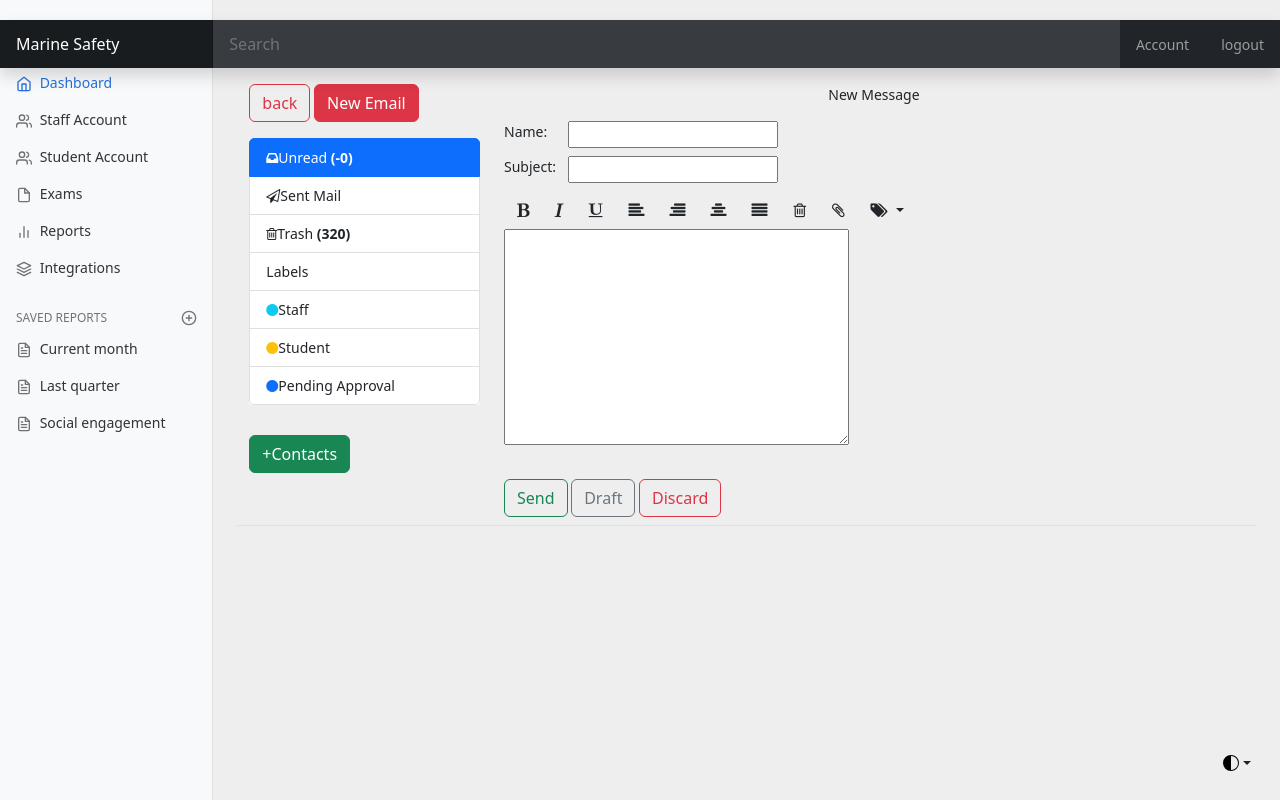
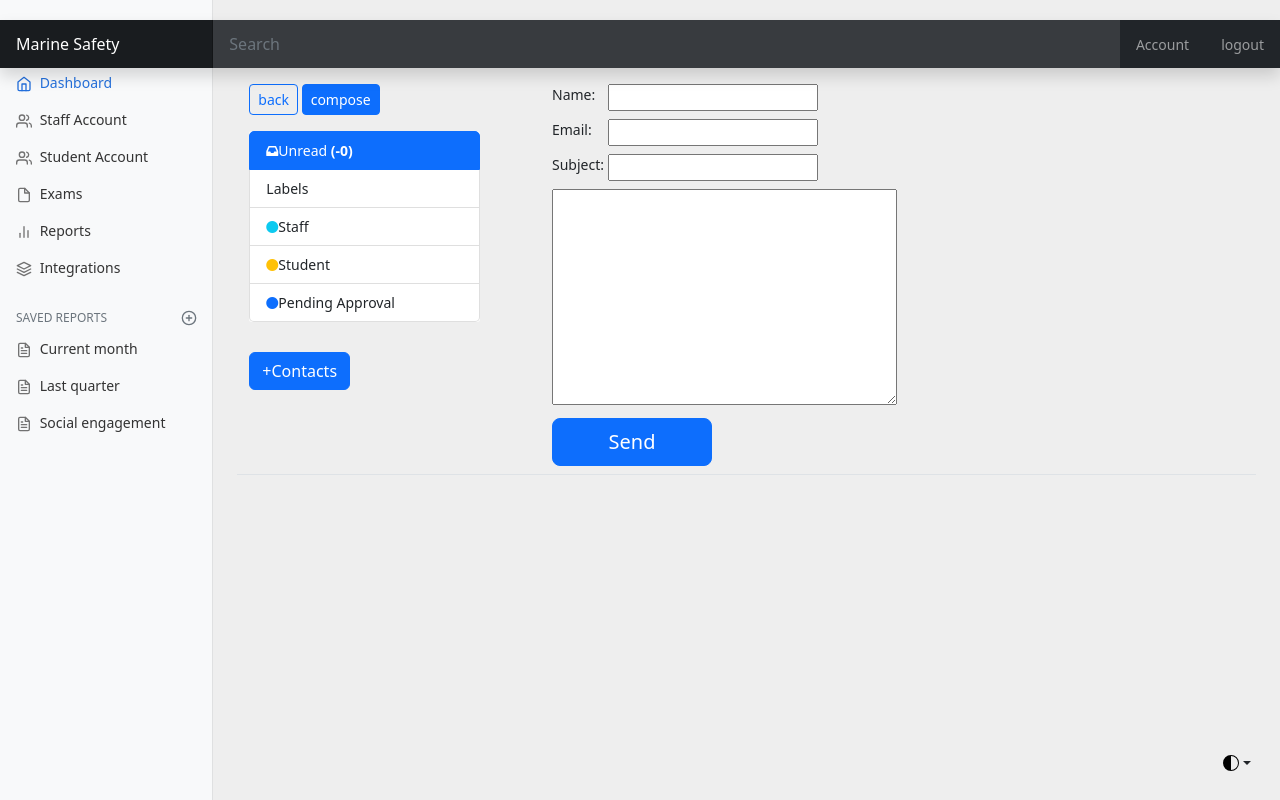
Before and after one commit to tafittech/Marine_Safety_Project, a Django app: page /compose-message/1 in a window 1280 px wide. Run offline with Django 4.2, Linux system fonts and the light colour scheme; a user stored in the database is signed in; data comes from the database, SQL or seed files in the repository; both versions use the stored data as it was after the commit; some libraries are stand-ins or nearby versions.

Commit message:
message-center commit

```diff
--- a/Admin/templates/compose-message.html
+++ b/Admin/templates/compose-message.html
@@ -1,28 +1,19 @@
 {% extends 'base.html' %}
 
- {% for form in form %}
-					<div class="form-group">
-				    	<label for="to" class="col-sm-1 control-label">{{form.label}}</label>
-				    	<div class="col-sm-11">
-						{{form}}
-				    	</div>
-				  	</div>
-					{% endfor %}
+
 
 
 {% block content%}
-<section class="container-fluid">
+<section class="container-md ">
     <div class="row inbox">
 	  <div class="col-md-3">
 		<div class="panel panel-default">
 			<div class="panel-body inbox-menu">
-                <a class="btn btn-outline-danger" href="{% url 'inbox' %}"> back</a>
-				<a href="{% url 'compose-message' user.id %}" class="btn btn-danger btn-block">New Email</a>
+                <a class="btn btn-sm btn-outline-primary" href="{% url 'inbox' %}"> back</a>
+				<a href="{% url 'compose-message' user.id %}" class="btn btn-sm btn-primary btn-block">compose</a>
                 <div class="card shadow-none mt-3">
               <div class="list-group shadow-none">
                 <a href="{% url 'inbox' %}" class="list-group-item active"><i class="fa fa-inbox mr-2"></i>Unread <b>(-{{unreadCount}})</b></a>
-                <a href="javascript:void();" class="list-group-item"><i class="fa fa-paper-plane-o mr-2"></i>Sent Mail</a>
-                <a href="javascript:void();" class="list-group-item"><i class="fa fa-trash-o mr-2"></i>Trash <b>(320)</b></a>
                 <a href="javascript:void();" class="list-group-item">Labels</a>
                 <a href="javascript:void();" class="list-group-item"><span class="fa fa-circle text-info float-right"></span>Staff</a>
                 <a href="javascript:void();" class="list-group-item"><span class="fa fa-circle text-warning float-right"></span>Student</a>
@@ -34,7 +25,7 @@
 		<!--start of contact panel-->
 		<div class="panel panel-default">
 			<div class="panel-body contacts">
-				<button class="btn btn-success" type="button" data-bs-toggle="collapse" data-bs-target="#contentId" aria-expanded="false" aria-controls="contentId">
+				<button class="btn btn-primary" type="button" data-bs-toggle="collapse" data-bs-target="#contentId" aria-expanded="false" aria-controls="contentId">
 					+Contacts
 				</button>
 				<ul>
@@ -74,12 +65,10 @@
       <!--/.col-->
 	  <div class="col-md-9">
 	    <!-----Start of message Area-->
-	    <div class="panel panel-default">
+	    <div class="panel panel-default mx-md-5 align-content-center">
 			<div class="panel-body message">
-				<p class="text-center">New Message</p>
 			  <form method="post" class="form-horizontal" role="form">
                     {% csrf_token %}
-					{% if request.user.is_authenticated == False%}
 				<div class="mb-2 row">
 				    <label for="to" class="col-sm-1 control-label">{{form.name.label}}:</label>
 				    <div class="col-sm-11">
@@ -98,65 +87,18 @@
                       {{form.subject}}
 				    </div>
 			    </div>
-
-					{% endif %}
-			<div class="mb-2 row">
-				    <label for="to" class="col-sm-1 control-label">{{form.name.label}}:</label>
-				    <div class="col-sm-11">
-                      {{form.name}}
-				    </div>
-			</div>
-
-			<div class="mb-2 row">
-				    <label for="to" class="col-sm-1 control-label">{{form.subject.label}}:</label>
-				    <div class="col-sm-11">
-                      {{form.subject}}
-				    </div>
-			</div>
-
 				<div class="col-sm-11 col-sm-offset-1">
-			<div class="btn-toolbar" role="toolbar">
-
-						<div class="btn-group">
-						  	<button class="btn btn-default"><span class="fa fa-bold"></span></button>
-						  	<button class="btn btn-default"><span class="fa fa-italic"></span></button>
-							<button class="btn btn-default"><span class="fa fa-underline"></span></button>
-						</div>
-
-						<div class="btn-group">
-						  	<button class="btn btn-default"><span class="fa fa-align-left"></span></button>
-						  	<button class="btn btn-default"><span class="fa fa-align-right"></span></button>
-						  	<button class="btn btn-default"><span class="fa fa-align-center"></span></button>
-							<button class="btn btn-default"><span class="fa fa-align-justify"></span></button>
-						</div>
-
-						<button class="btn btn-default"><span class="fa fa-trash-o"></span></button>
-						<button class="btn btn-default"><span class="fa fa-paperclip"></span></button>
-						<div class="btn-group">
-							<button class="btn btn-default dropdown-toggle" data-toggle="dropdown"><span class="fa fa-tags"></span> <span class="caret"></span></button>
-							<ul class="dropdown-menu">
-								<li><a href="#">add label <span class="label label-danger"> Home</span></a></li>
-								<li><a href="#">add label <span class="label label-info">Job</span></a></li>
-								<li><a href="#">add label <span class="label label-success">Clients</span></a></li>
-								<li><a href="#">add label <span class="label label-warning">News</span></a></li>
-							</ul>
-						</div>
-			</div>
 					<div class="mb-2 row">
 				    <div class="col-lg-12">
                       {{form.body}}
 				    </div>
 					</div>
-					<br>
 					<div class="form-group">
-						<button type="submit" class="btn btn-outline-success" data-bs-toggle="submit">Send</button>
-						<button type="submit" class="btn btn-outline-secondary">Draft</button>
-						<button type="submit" class="btn btn-outline-danger">Discard</button>
+						<button type="submit" class="btn btn-lg btn-primary" style="width: 10rem;" data-bs-toggle="submit">Send</button>
+
 					</div>
 				</div>
 			  </form>
-
-
 			</div>
 	    </div>
 		<!---end of message A-->
@@ -165,22 +107,3 @@
     </div>
 </section>
 {% endblock content%}
-
-
-
-
-
-
-
-
-
-
-						<div class="btn-group">
-						  	<button class="btn btn-default"><span class="fa fa-indent"></span></button>
-						  	<button class="btn btn-default"><span class="fa fa-outdent"></span></button>
-						</div>
-
-						<div class="btn-group">
-						  	<button class="btn btn-default"><span class="fa fa-list-ul"></span></button>
-						  	<button class="btn btn-default"><span class="fa fa-list-ol"></span></button>
-						</div>
--- a/Admin/templates/inbox.html
+++ b/Admin/templates/inbox.html
@@ -28,9 +28,9 @@
                                 </div>
                             </div>
                             <div class="col">
-                                  <a href="{% url 'user' %}" class="btn btn-danger btn-block">back</a>
-                                  <a href="{% url 'compose-message' user.id %}"  class="btn btn-outline-danger btn-block">New Email</a>
-                                  <button type="button"  class="btn btn-danger btn-block">Unread ({{unreadCount}})</button>
+                                  <a href="{% url 'user' %}" class="btn btn-primary btn-sm btn-block">back</a>
+                                  <a href="{% url 'compose-message' user.id %}"  class="btn btn-sm btn-outline-primary btn-block">Compose</a>
+                                  <button type="button"  class="btn btn-primary btn-sm btn-block">Unread ({{unreadCount}})</button>
                             </div>
                         </div>
                     </div>
--- a/Admin/views.py
+++ b/Admin/views.py
@@ -116,14 +116,19 @@ def inbox(request):
 
 def viewMessage(request, pk):
     page = 'inbox'
+    form  = Message_Form()
     profile = request.user.adminprofile
     message = profile.messages.get(id=pk)
     messageRequest = profile.messages.all()
     unreadCount = messageRequest.filter(is_read=False).count()
+
     if message.is_read == False:
         message.is_read = True
         message.save()
-    context ={'message':message, 'unreadCount':unreadCount}
+    context ={
+        'message':message, 'unreadCount':unreadCount,
+        'form':form,
+    }
     return render(request, 'view-inbox.html',context )
 
 def createMessage(request, pk):
@@ -146,15 +151,51 @@ def createMessage(request, pk):
             message.recipient = recipient
 
             if sender:
-                message.name  = sender.name
+                message.name  = sender.first_name + " " + sender.last_name
                 message.email = sender.email
             message.save()
 
-            message.success(request, 'Your message was successfully sent!')
-            return redirect('staff', pk=recipient.id)
+            messages.success(request, 'Your message was successfully sent!')
+            return redirect('inbox')
+
 
     context={
         'recipient':recipient,'unreadCount':unreadCount,
         'form':form,
     }
     return render(request, 'compose-message.html', context)
+
+
+def updateMessage(request, pk):
+    recipient = AdminProfile.objects.get(id=pk)
+    form  = Message_Form(instance=recipient)
+    profile = request.user.adminprofile
+    messageRequest = profile.messages.all()
+    unreadCount = messageRequest.filter(is_read=False).count()
+
+    try:
+        sender = request.user.adminprofile
+    except:
+        sender = None
+
+    if request.method == 'POST':
+        form = Message_Form(request.POST, instance=recipient)
+        if form.is_valid():
+            message = form.save(commit=False)
+            message.sender = sender
+            message.recipient = recipient
+
+            if sender:
+                message.name  = sender.first_name + " " + sender.last_name
+                message.email = sender.email
+            message.save()
+
+            messages.success(request, 'Your message was successfully sent!')
+            return redirect('inbox')
+
+
+    context={
+        'recipient':recipient,'unreadCount':unreadCount,
+        'form':form,
+    }
+    return render(request, 'compose-message.html', context)
```
Also changed, not shown: Admin/templates/view-inbox.html (+5 -4 lines), db.sqlite3. Lines whose indentation alone changed are shown as unchanged.
